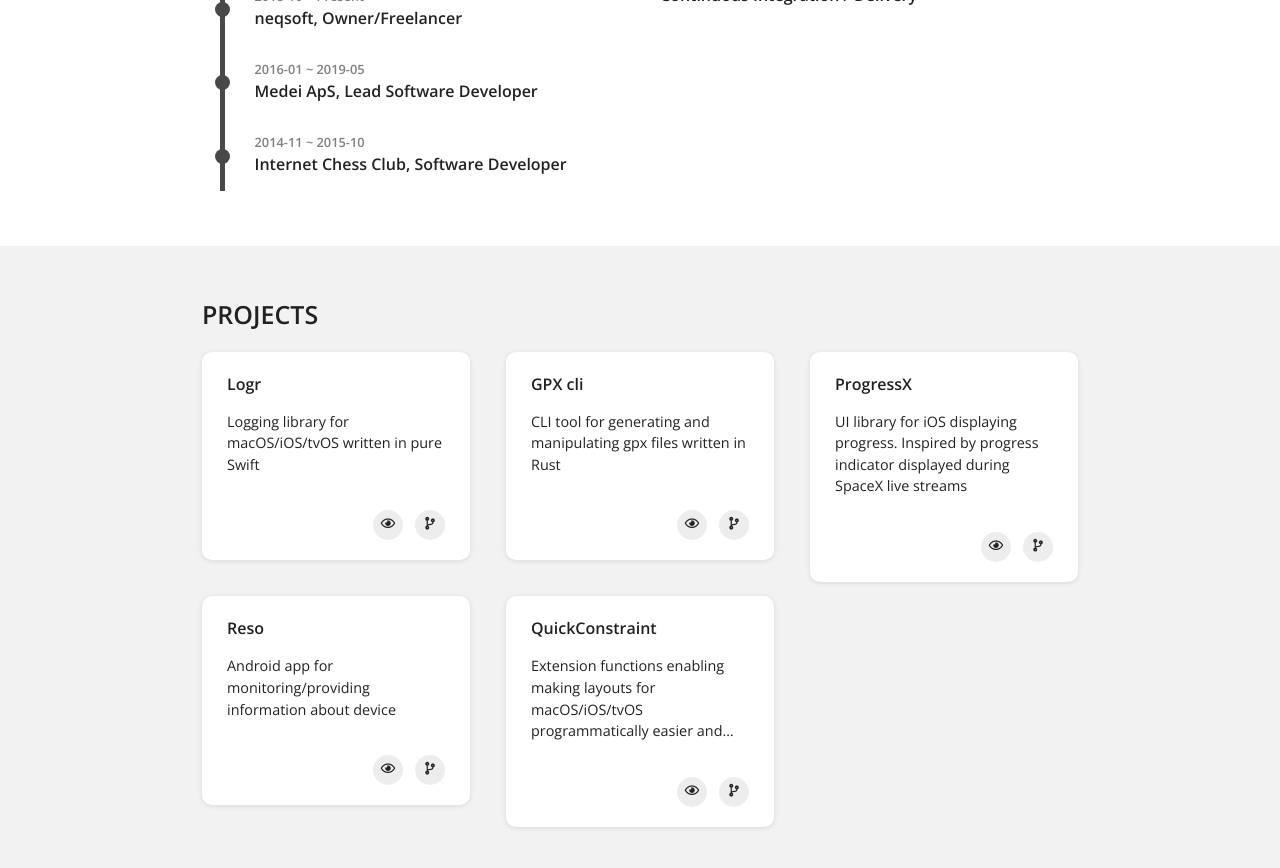
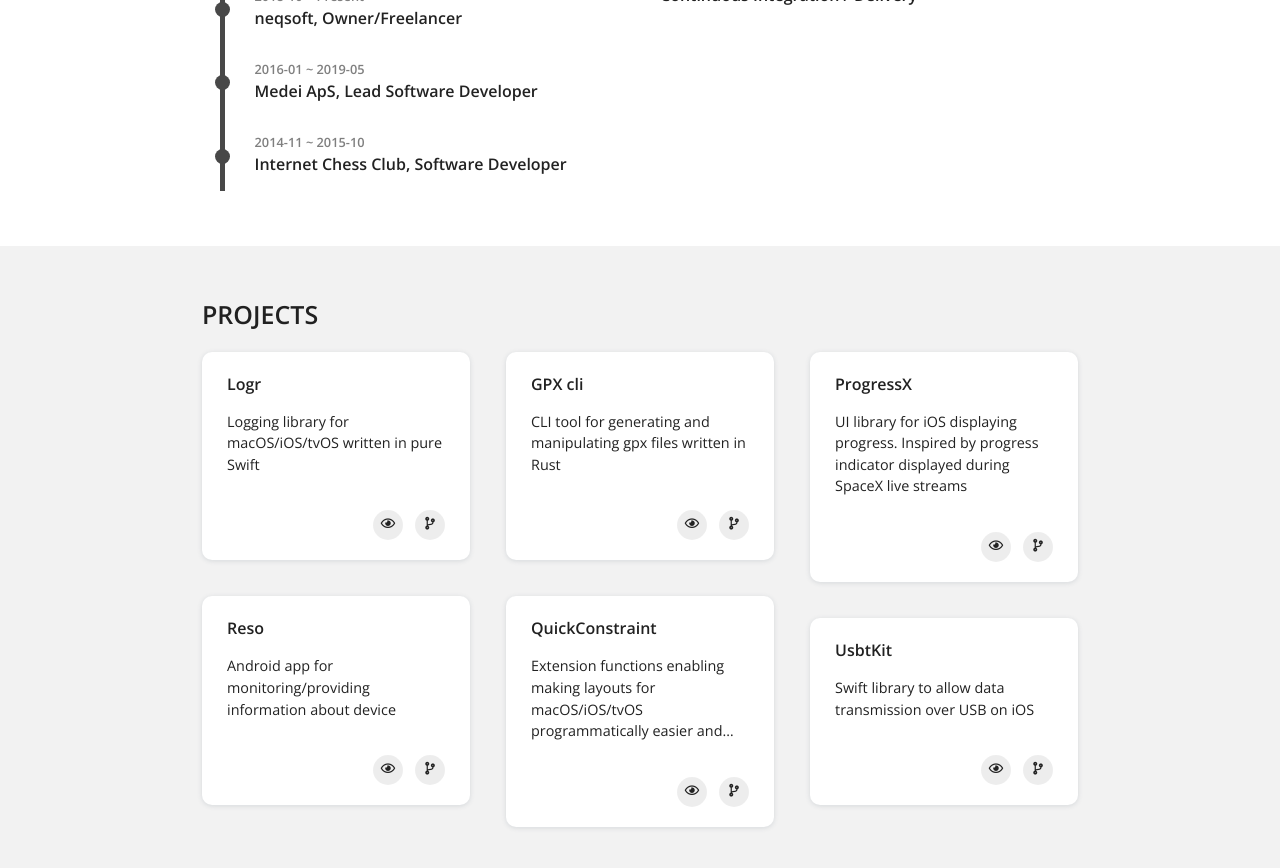
Before and after one commit to nakkht/pgu.dev, a Jekyll site: the page built from portfolio.html, in a window 1280 px wide and 900 px high, scrolled down 676 px. Shown: the top 868 px of the window. Built offline with Jekyll 4.4.1, drawn with Linux system fonts in a browser that asks for light colours; nearby versions of some CDN libraries.

Commit message:
Added UsbtKit project to the list

```diff
--- a/_data/projects.yml
+++ b/_data/projects.yml
@@ -27,3 +27,9 @@
     url: https://github.com/nakkht/progressx
     title: ProgressX
     description: UI library for iOS displaying progress. Inspired by progress indicator displayed during SpaceX live streams
+
+- project:
+    print: true
+    url: https://github.com/nakkht/usbtkit
+    title: UsbtKit
+    description: Swift library to allow data transmission over USB on iOS
```
